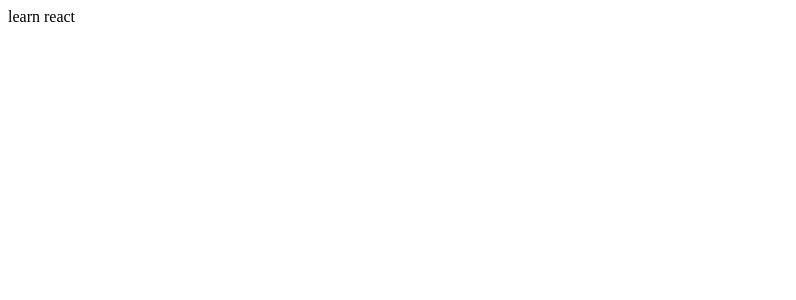
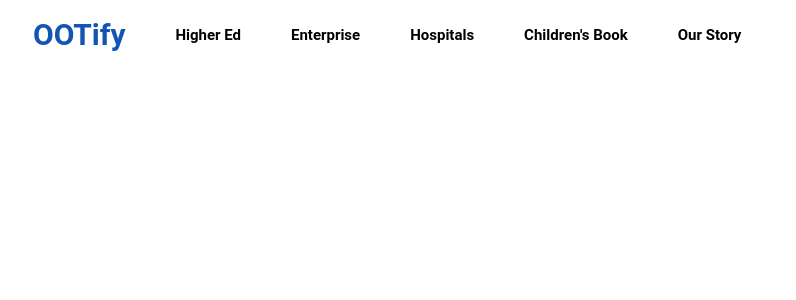
Before and after one commit to Sleightttt/ootify-clone, a React (Create React App) app: page / in a window 1280 px wide. Shown: the top 300 px of the page, without its empty margins (0-796 px from the left). Built offline with nearby package versions, Linux system fonts and the light colour scheme.

Commit message:
styled nav bar

```diff
--- a/src/App.js
+++ b/src/App.js
@@ -1,8 +1,11 @@
+import React from "react";
+import Navbar from "./components/Navbar";
+
 function App() {
   return (
     <div className="App">
       <header className="App-header">
-        <div>learn react</div>
+        <Navbar />
       </header>
     </div>
   );
--- /dev/null
+++ b/src/components/Navbar/index.js
@@ -0,0 +1,19 @@
+import React from "react";
+import "./navbar.css";
+
+const Navbar = () => {
+  return (
+    <>
+      <div className="nav-container">
+        <div className="logo">OOTify</div>
+        <div>Higher Ed</div>
+        <div>Enterprise</div>
+        <div>Hospitals</div>
+        <div>Children's Book</div>
+        <div>Our Story</div>
+      </div>
+    </>
+  );
+};
+
+export default Navbar;
--- /dev/null
+++ b/src/components/Navbar/navbar.css
@@ -0,0 +1,19 @@
+/* Navigation Bar */
+
+.nav-container {
+  height: 53px;
+  width: 60%;
+  font-size: 15px;
+  display: flex;
+  flex-direction: row;
+  justify-content: space-around;
+  align-items: center;
+  font-weight: bold;
+  font-family: "Roboto", sans-serif;
+}
+
+.logo {
+  font-size: 30px;
+  font-weight: bold;
+  color: rgb(18, 85, 178);
+}
```
Also changed, not shown: src/components/Introduction/index.js (added), src/components/Introduction/introduction.css (added).
